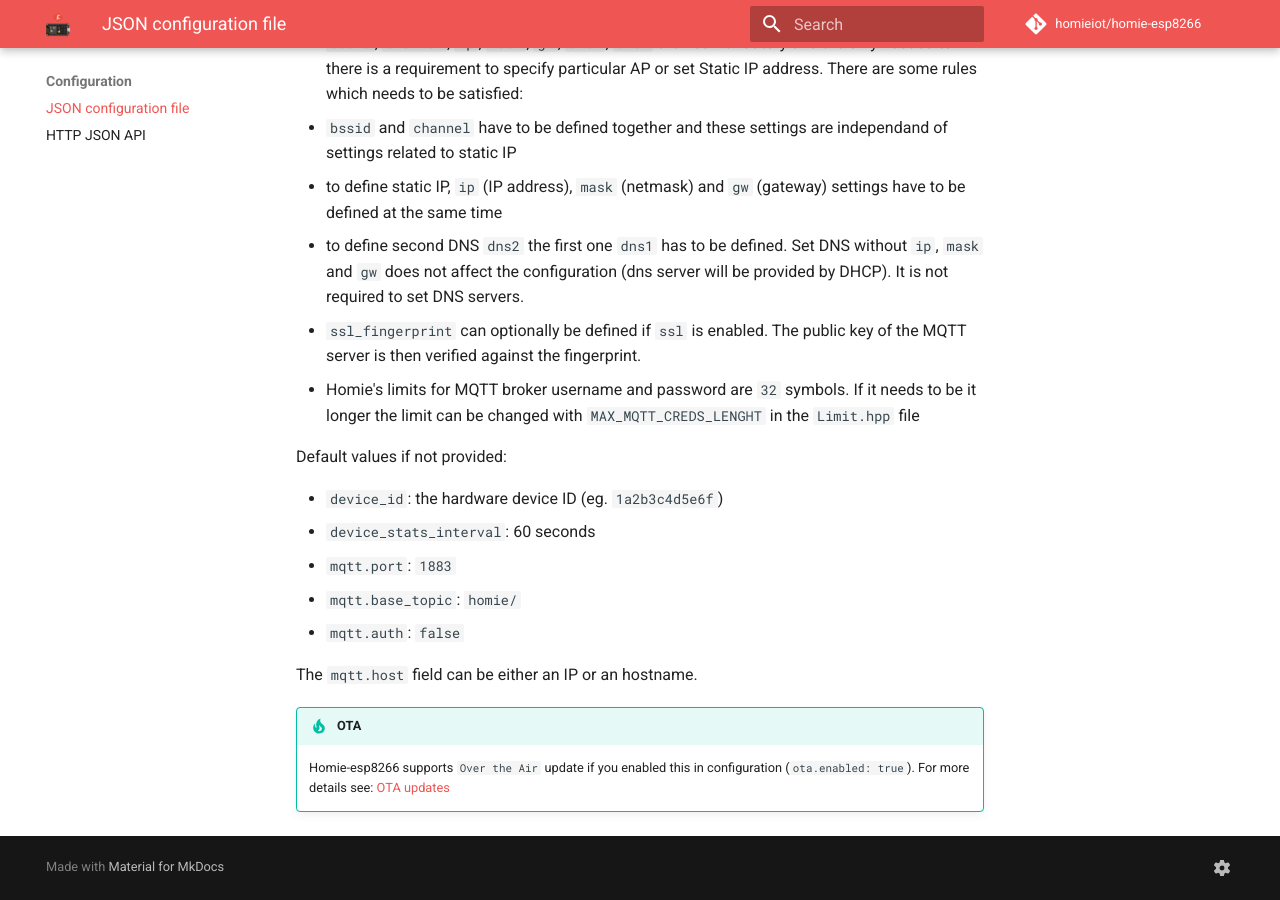
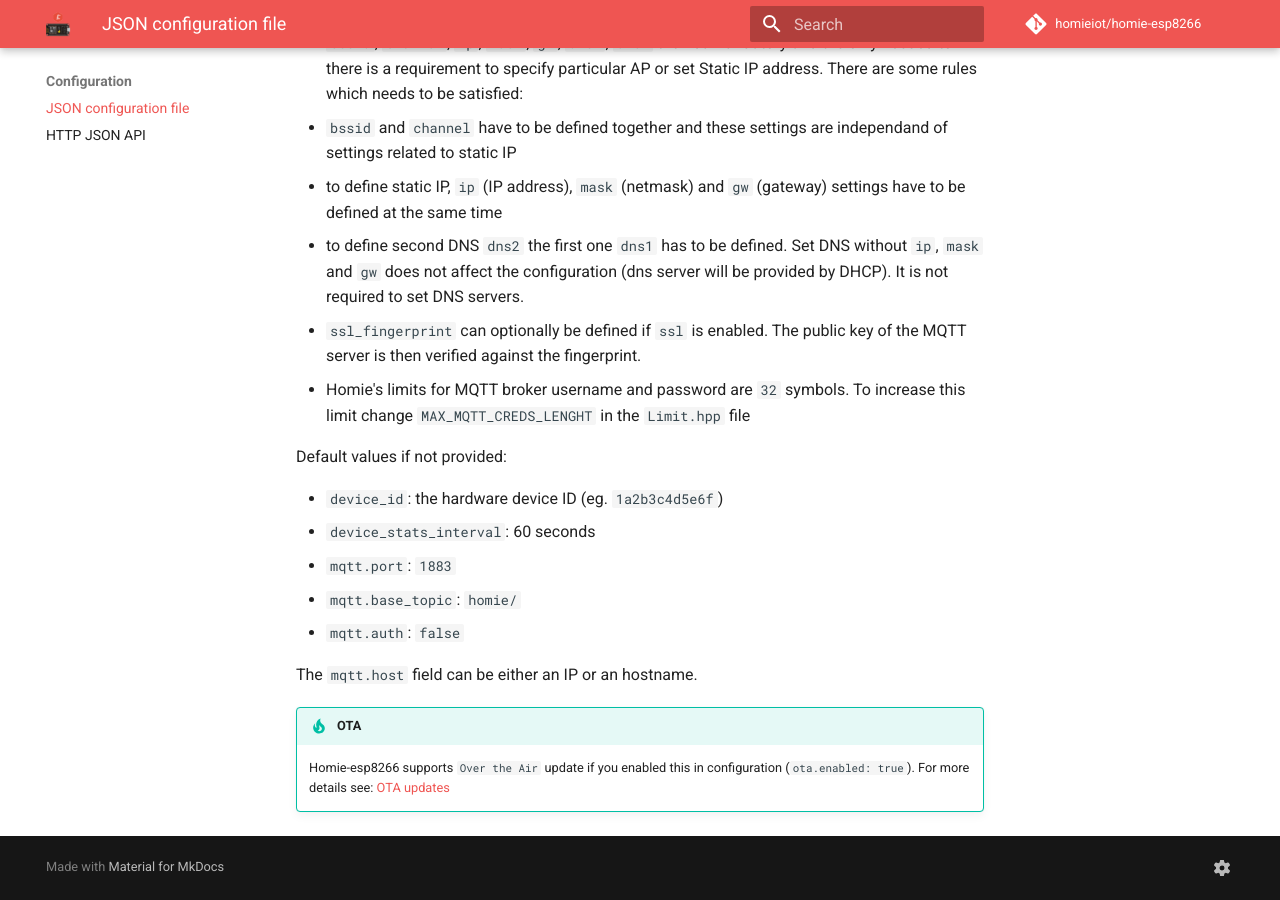
Before and after one commit to homieiot/homie-esp8266, an MkDocs documentation site: the page built from docs/configuration/json-configuration-file.md, in a window 1280 px wide and 900 px high, scrolled down 1162 px. Built offline with MkDocs 1.6.1 and Material for MkDocs 9.7.7, drawn with Linux system fonts in a browser that asks for light colours; comment, search, counter and statistics services are not loaded.

Commit message:
Update json-configuration-file.md

```diff
--- a/docs/configuration/json-configuration-file.md
+++ b/docs/configuration/json-configuration-file.md
@@ -49,7 +49,7 @@
    - to define static IP, `ip` (IP address), `mask` (netmask) and `gw` (gateway) settings have to be defined at the same time
    - to define second DNS `dns2` the first one `dns1` has to be defined. Set DNS without `ip`, `mask` and `gw` does not affect the configuration (dns server will be provided by DHCP). It is not required to set DNS servers.
 * `ssl_fingerprint` can optionally be defined if `ssl` is enabled. The public key of the MQTT server is then verified against the fingerprint.
-* Homie's limits for MQTT broker username and password are ``32`` symbols. If it needs to be it longer the limit can be changed with ``MAX_MQTT_CREDS_LENGHT`` in the ``Limit.hpp`` file
+* Homie's limits for MQTT broker username and password are ``32`` symbols. To increase this limit change ``MAX_MQTT_CREDS_LENGHT`` in the ``Limit.hpp`` file
 
 Default values if not provided:
 
```
